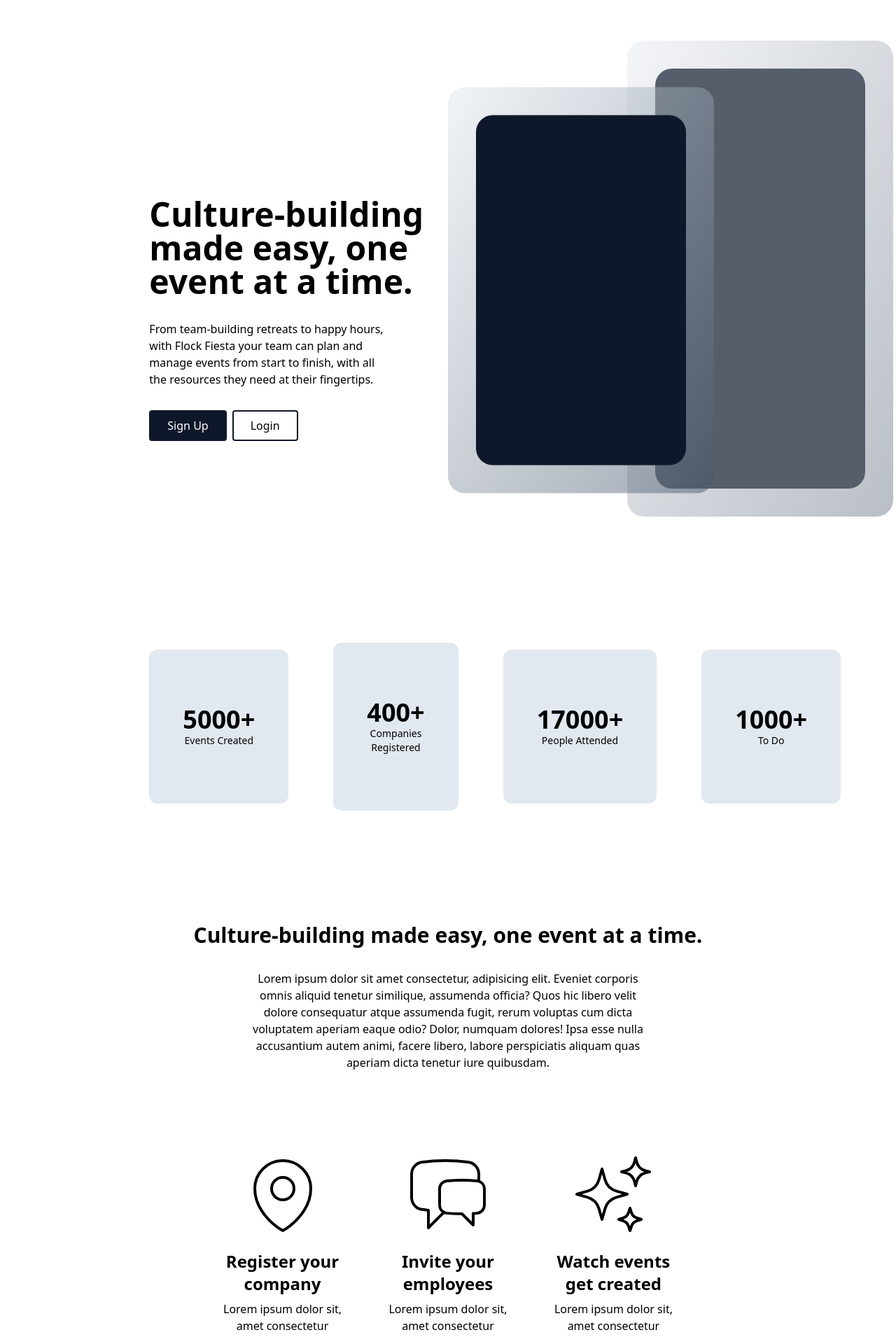
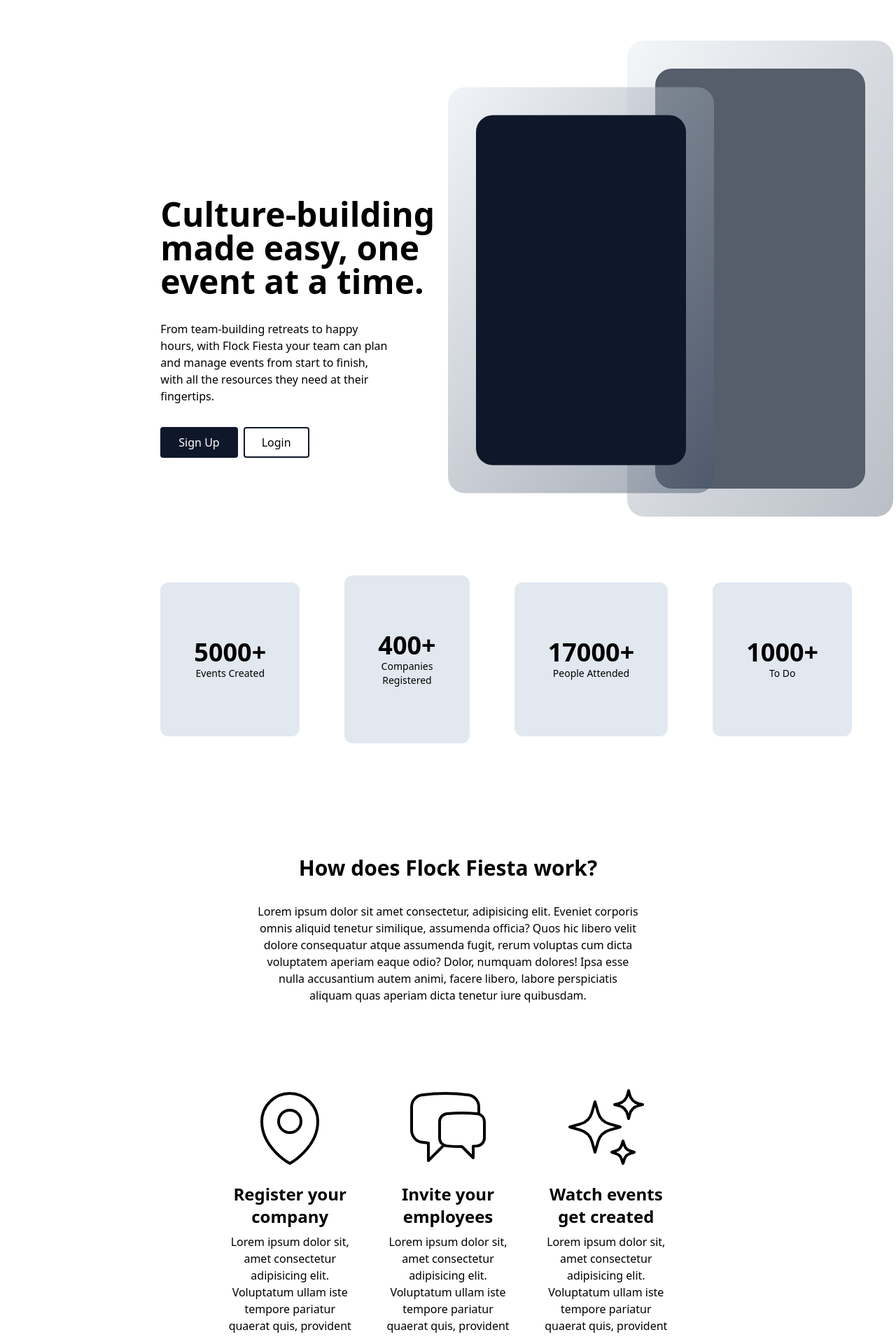
Before and after one commit to danielagg/flock-fiesta, a Next.js app in the folder flock-fiesta-core-next/: page / in a window 1280 px wide. Shown: the part 50-1960 px from the top of the page at 70% size. Built offline with nearby package versions, Linux system fonts and the light colour scheme.

Commit message:
refactor layout

```diff
--- /dev/null
+++ b/flock-fiesta-core-next/app/dashboard/page.tsx
@@ -0,0 +1,3 @@
+export default function Page() {
+  return <div>Hello</div>;
+}
--- a/flock-fiesta-core-next/app/goal.tsx
+++ b/flock-fiesta-core-next/app/goal.tsx
@@ -3,7 +3,7 @@
     <div className="mt-40 flex flex-col items-center justify-center">
       <div className="text-center flex flex-col items-center justify-center">
         <div className="text-3xl font-extrabold">
-          Culture-building made easy, one event at a time.
+          How does Flock Fiesta work?
         </div>
         <div className="mt-8 w-2/3">
           Lorem ipsum dolor sit amet consectetur, adipisicing elit. Eveniet
--- a/flock-fiesta-core-next/app/layout.tsx
+++ b/flock-fiesta-core-next/app/layout.tsx
@@ -1,5 +1,6 @@
 import "./globals.css";
 import { ClerkProvider } from "@clerk/nextjs/app-beta";
+import Link from "next/link";
 
 export const metadata = {
   title: "Flock Fiesta",
@@ -30,7 +31,25 @@
   return (
     <ClerkProvider>
       <html lang="en">
-        <body>{children}</body>
+        <body>
+          <header className="flex justify-center p-6">
+            <div className="w-2/3 flex items-center space-x-24">
+              <div className="text-xl font-bold lowercase">
+                <Link href="/">Flock Fiesta</Link>
+              </div>
+              <nav>
+                <ul className="list-none flex space-x-12">
+                  <li>How it works</li>
+                  <li>Pricing</li>
+                  <li>Contact</li>
+                </ul>
+              </nav>
+            </div>
+          </header>
+          <div className="flex justify-center mt-24 px-6">
+            <div className="w-2/3">{children}</div>
+          </div>
+        </body>
       </html>
     </ClerkProvider>
   );
--- a/flock-fiesta-core-next/app/page.tsx
+++ b/flock-fiesta-core-next/app/page.tsx
@@ -3,36 +3,17 @@
 import { HowDoesItWork } from "./how-does-it-work";
 import { Illustrations } from "./illustrations";
 import { Statistics } from "./statistics";
-import { References } from "./references";
 
 export default function Home() {
   return (
     <div>
-      <header className="flex justify-center p-6">
-        <div className="w-2/3 flex items-center space-x-24">
-          <div className="text-xl font-bold lowercase">Flock Fiesta</div>
-          <nav>
-            <ul className="list-none flex space-x-12">
-              <li>How it works</li>
-              <li>Pricing</li>
-              <li>Contact</li>
-            </ul>
-          </nav>
-        </div>
-      </header>
-      <div className="flex justify-center mt-24">
-        <main className="w-2/3 flex">
+      <main className="flex">
         <CallToAction />
         <Illustrations />
       </main>
-      </div>
-      <div className="flex justify-center mt-24">
-        <div className="w-2/3">
       <Statistics />
       <Goal />
       <HowDoesItWork />
     </div>
-      </div>
-    </div>
   );
 }
--- a/flock-fiesta-core-next/app/references.tsx
+++ /dev/null
@@ -1,3 +0,0 @@
-export const References = () => {
-  return <div>todo</div>;
-};
```
Lines whose indentation alone changed are shown as unchanged.
